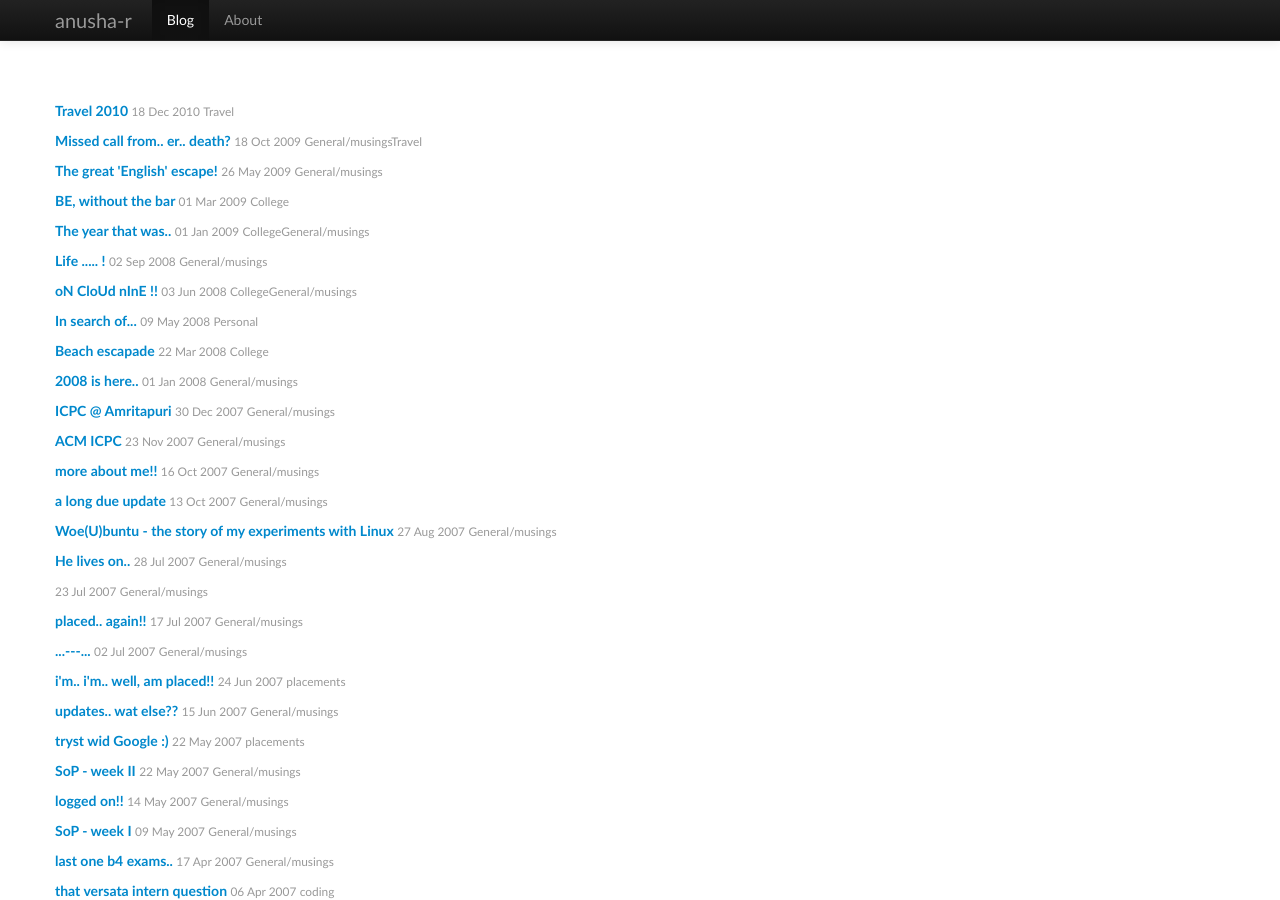
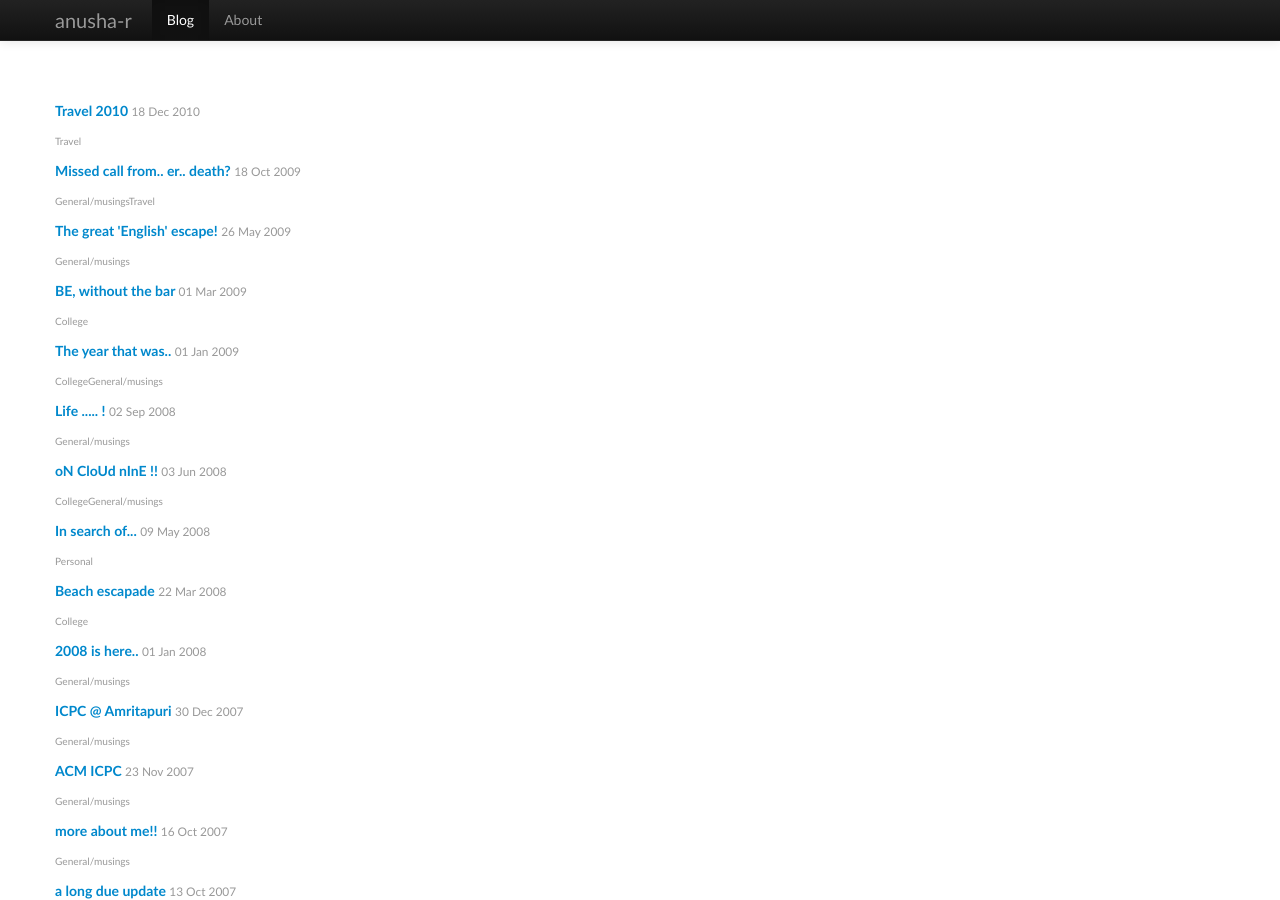
Before and after one commit to anusha-r/anusha-r.github.com, a Jekyll site: the page built from index.html, in a window 1280 px wide and 900 px high. Built offline with Jekyll 4.4.1, drawn with Linux system fonts in a browser that asks for light colours; nearby versions of some CDN libraries; library files that are not in the unit come from our copies; Markdown is read by kramdown in place of the engine named in the settings; the list of posts is cut into pages by our own code.

Commit message:
Update index.html

```diff
--- a/index.html
+++ b/index.html
@@ -58,8 +58,10 @@
       <p>
       	{% for post in site.posts %}
       		<h5>
-      		<a href="{{ post.url }}">{{ post.title }}</a> <small>{{ post.date | date_to_string }}</small>
-      		<small> {{ post.tags }} </small> </h5>
+      		<a href="{{ post.url }}">{{ post.title }}</a>
+      		<small>{{ post.date | date_to_string }}</small> </h5>
+
+      		<h6><small> {{ post.tags }} </small> </h6>
 	{% endfor %}
 
       </p>
```
